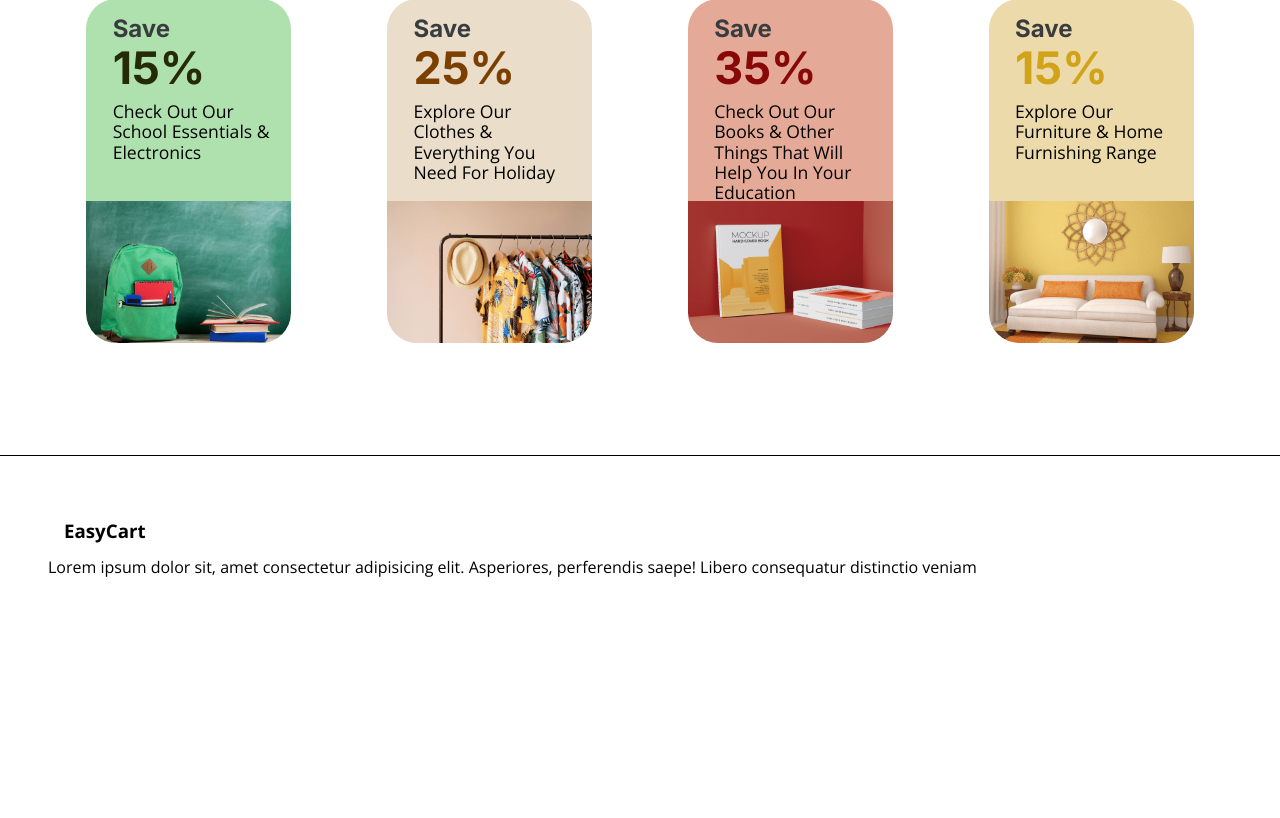
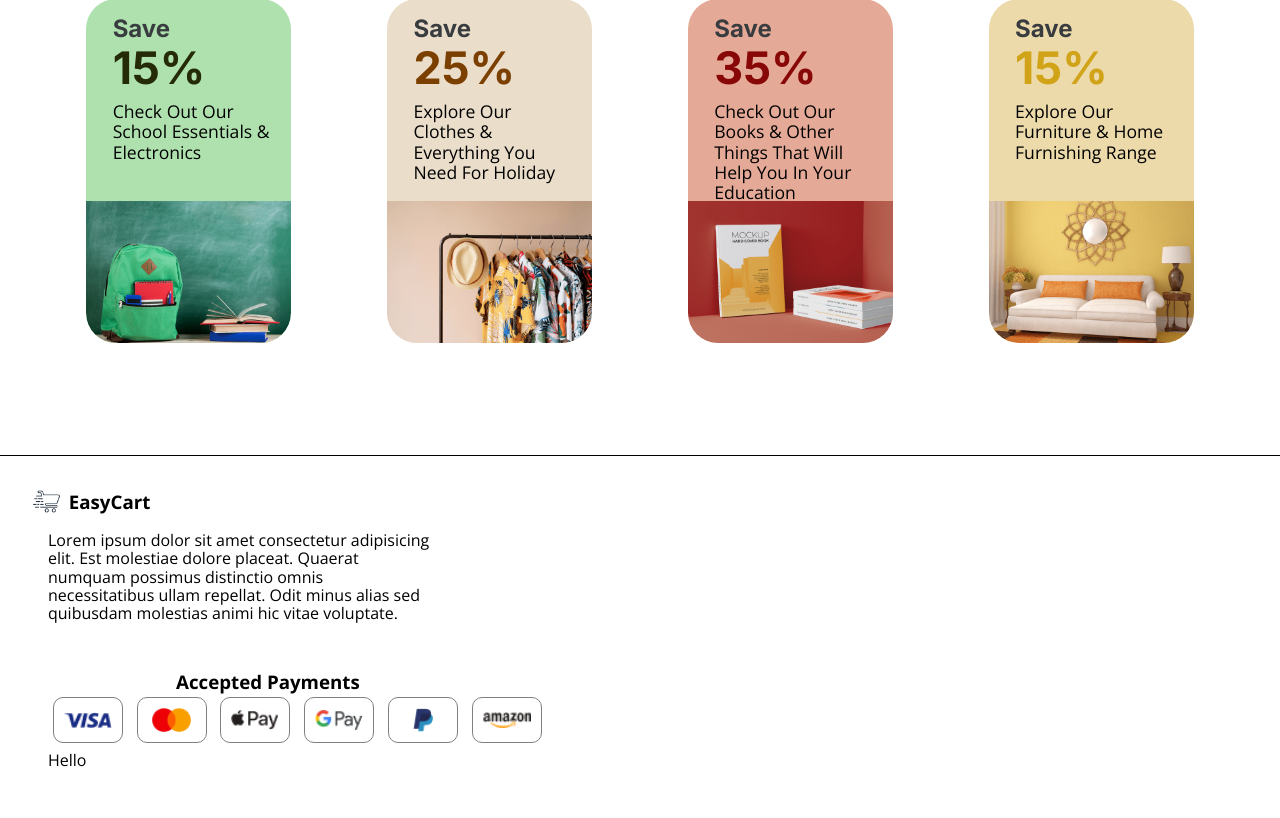
Before and after one commit to Zakjer/EasyCart, a Django app: template shop/templates/navbar.html in a window 1280 px wide; the page is wider, and only the part inside the window is pictured. Shown: the part 2057-2875 px from the top of that part. Before the commit the page ends 2634 px from the top of that part, so only its background shows below. Run offline with Django 4.2, Linux system fonts and the light colour scheme; the template is opened without the code that fills it, so the values that code supplies are empty; some libraries are stand-ins or nearby versions.

Commit message:
Updating footer

```diff
--- a/shop/templates/navbar.html
+++ b/shop/templates/navbar.html
@@ -20,6 +20,7 @@
   <body>
     <nav class="navbar">
       <div class="main-nav">
+        <img src="../../static/images/Cart.jpg" alt="Image of shopping cart" />
         <a id="name" href="">EasyCart</a>
         <a href="">Home</a><a href="">Categories</a><a href="">About</a
         ><a href="">Contact</a>
@@ -209,11 +210,31 @@
       </div>
     </section>
     <footer>
-      <h3>EasyCart</h3>
+      <div class="footer-heading">
+        <img src="../../static/images/Cart.jpg" alt="Image of shopping cart" />
+        <h3>EasyCart</h3>
+      </div>
       <p>
-        Lorem ipsum dolor sit, amet consectetur adipisicing elit. Asperiores,
-        perferendis saepe! Libero consequatur distinctio veniam
+        Lorem ipsum dolor sit amet consectetur adipisicing elit. Est molestiae
+        dolore placeat. Quaerat numquam possimus distinctio omnis necessitatibus
+        ullam repellat. Odit minus alias sed quibusdam molestias animi hic vitae
+        voluptate.
       </p>
+      <div class="payment-section">
+      <h3 class="payments">Accepted Payments</h3>
+      <div class="footer-images">
+      <img src="../../static/images/Visa.png" alt="Visa">
+      <img src="../../static/images/Mastercard.png" alt="Visa">
+      <img src="../../static/images/ApplePay.png" alt="Visa">
+      <img src="../../static/images/GooglePay.png" alt="Visa">
+      <img src="../../static/images/PayPal.png" alt="Visa">
+      <img src="../../static/images/Amazon.png" alt="Visa">
+    </div>
+    </div>
+    <div class="information">
+      <p>Hello</p>
+    </div>
+
     </footer>
   </body>
 </html>
--- a/static/css/styles.css
+++ b/static/css/styles.css
@@ -25,21 +25,25 @@ body::-webkit-scrollbar {
     font-size: 1.5rem;
     margin: 2rem;
     letter-spacing: 0.15rem;
-    transition: color 0.8s, text-shadow 0.8s;
+    transition: color 0.4s, text-shadow 0.8s;
     text-decoration: none;
-}
-
-.navbar .main-nav #name {
-    font-weight: 5rem;
 }
 
 .main-nav {
     margin-right: auto;
+    display: inline-flex;
+    align-items: center;
+}
+
+.main-nav img {
+    height: 7rem;
+    display: inline;
 }
 
 #name {
     font-weight: bold;
     font-size: 2.5rem;
+    margin-left: 0;
   }
 
 nav a:hover {
@@ -320,20 +324,49 @@ nav #name:hover {
 
 footer {
     width: 100%;
-    height: 30vh;
+    height: 40vh;
     margin-top: 4rem;
     border-top: 1px solid black;
 }
 
 footer h3 {
-    padding: 3rem;
     padding-bottom: 0;
-    margin: 1rem;
+}
+
+footer img {
+    width: 3.5vw;
 }
 
 footer p {
     padding: 3rem;
     padding-top: 0;
+    width: 30vw;
+}
+
+.footer-heading {
+    display: flex;
+    align-items: center;
+    margin: 1.5rem;
+    margin-bottom: 0.5rem;
+}
+
+.payments {
+    margin-left: 8rem;
+}
+
+.footer-images img{
+    width: 3rem;
+    height: 1.5rem;
+    border: 1px solid gray;
+    border-radius: 10px;
+    padding: 10px;
+    object-fit: contain;
+    display: inline-grid;
+    margin: 0.3rem;
+}
+
+.payment-section {
+    margin-left: 3rem
 }
 
 @media screen and (max-width: 600px) {
```
Also changed, not shown: static/images/Amazon.png (added), static/images/ApplePay.png (added), static/images/Cart.jpg (added), static/images/GooglePay.png (added), static/images/Mastercard.png (added), static/images/PayPal.png (added), static/images/Visa.png (added).
